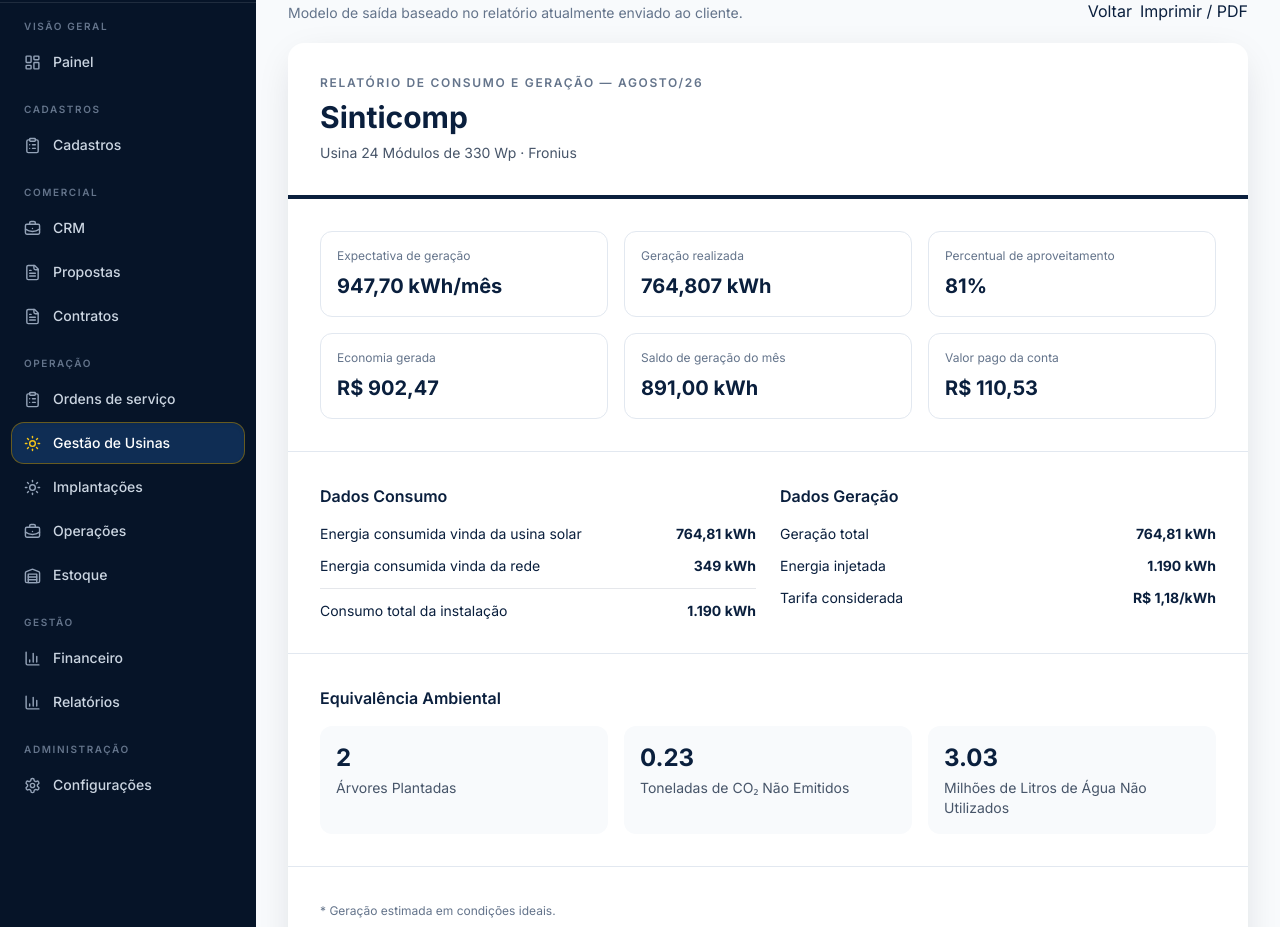
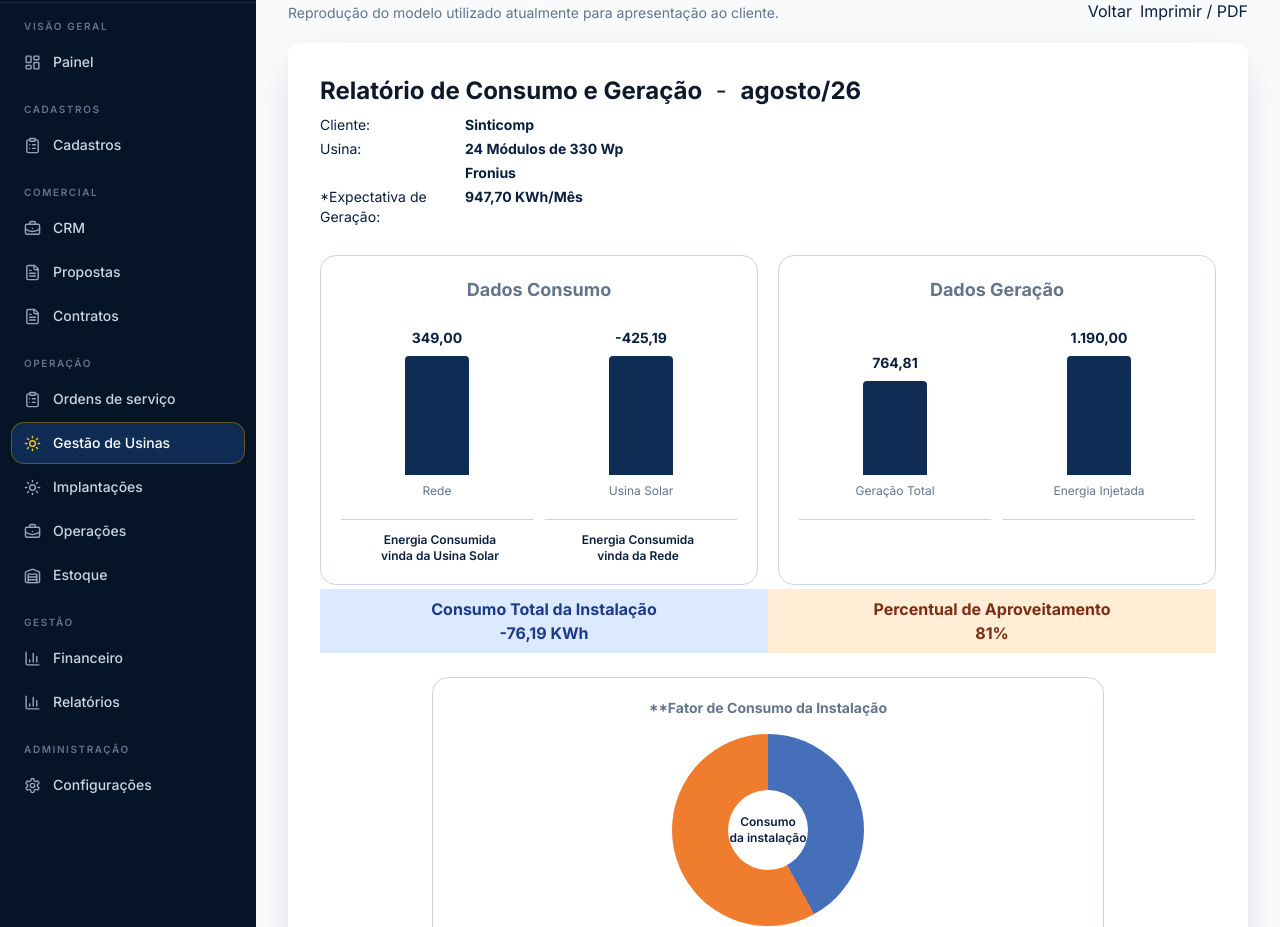
Before and after one commit to consultorfernandolima-cmyk/kaelo, a React (Vite) app: page /gestao-usinas/relatorio-consumo in a window 1280 px wide. Shown: the part 145-1072 px from the top of the page. Built offline with nearby package versions, Linux system fonts and the light colour scheme.

Commit message:
feat: aproximar relatorio do modelo entregue ao cliente

```diff
--- a/src/modules/gestao-usinas/RelatorioConsumoGeracaoPage.jsx
+++ b/src/modules/gestao-usinas/RelatorioConsumoGeracaoPage.jsx
@@ -1,58 +1,73 @@
 import { ArrowLeft, Printer } from 'lucide-react'
 import { Link } from 'react-router-dom'
 
-const data = {
-  cliente: 'Sinticomp',
-  periodo: 'agosto/26',
-  modulos: 24,
-  potenciaWp: 330,
-  inversor: 'Fronius',
-  expectativa: 947.7,
-  geracao: 764.80724,
-  consumoRede: 349,
-  injetada: 1190,
-  tarifa: 1.18,
-  valorConta: 110.53,
-  saldoGeracao: 891,
-  economia: 902.47,
-  consumoTotal: 1190,
-  consumoUsina: 764.80724,
-  consumoCemig: 349,
-  aproveitamento: 81,
-  arvores: 2,
-  co2: 0.23,
-  agua: 3.03,
+const d = {
+  cliente: 'Sinticomp', periodo: 'agosto/26', usina: '24 Módulos de 330 Wp', inversor: 'Fronius',
+  expectativa: 947.70, geracao: 764.80724, rede: 349, injetada: 1190,
+  saldoGeracao: 891.00, consumoTotal: -76.19, aproveitamento: 81,
+  energiaConcessionaria: 58.97, economia: 902.47, saldoAtual: 2100,
+  arvores: 2, co2: 0.23, agua: 3.03, fatorCemig: -458, fatorUsina: 558,
+}
+
+const fmt = (n, digits=2) => Number(n).toLocaleString('pt-BR',{minimumFractionDigits:digits,maximumFractionDigits:digits})
+
+function Bar({ value, label, max=1200, negative=false }) {
+  const width = Math.min(Math.abs(value) / max * 100, 100)
+  return <div className="flex h-52 items-end justify-center gap-8 border-b border-slate-300 px-6 pb-5 pt-4">
+    <div className="flex h-full w-28 flex-col items-center justify-end gap-2">
+      <strong className="text-sm text-navy-900">{fmt(value)}</strong>
+      <div className="w-16 rounded-t bg-navy-800" style={{height:`${Math.max(width,8)}%`}} />
+      <span className="text-xs text-slate-500">{label}</span>
+    </div>
+  </div>
 }
 
 export default function RelatorioConsumoGeracaoPage() {
   return <section className="space-y-5">
     <header className="flex flex-col gap-3 md:flex-row md:items-end md:justify-between print:hidden">
-      <div><p className="text-xs font-semibold uppercase tracking-[0.14em] text-solar-green">Gestão de Usinas · Relatório</p><h2 className="page-title">Relatório de Consumo e Geração</h2><p className="page-subtitle">Modelo de saída baseado no relatório atualmente enviado ao cliente.</p></div>
+      <div><p className="text-xs font-semibold uppercase tracking-[0.14em] text-solar-green">Gestão de Usinas · Relatório</p><h2 className="page-title">Relatório de Consumo e Geração</h2><p className="page-subtitle">Reprodução do modelo utilizado atualmente para apresentação ao cliente.</p></div>
       <div className="flex gap-2"><Link className="btn-secondary" to="/gestao-usinas/geracao"><ArrowLeft size={16}/> Voltar</Link><button className="btn-primary" onClick={()=>window.print()}><Printer size={16}/> Imprimir / PDF</button></div>
     </header>
-    <article className="mx-auto max-w-5xl overflow-hidden rounded-2xl bg-white shadow-card print:shadow-none">
-      <div className="border-b-4 border-navy-900 p-8">
-        <p className="text-xs font-semibold uppercase tracking-[0.14em] text-slate-500">Relatório de Consumo e Geração — {data.periodo}</p>
-        <h1 className="mt-2 text-3xl font-bold text-navy-900">{data.cliente}</h1>
-        <p className="mt-2 text-sm text-slate-600">Usina {data.modulos} Módulos de {data.potenciaWp} Wp · {data.inversor}</p>
+
+    <article className="mx-auto max-w-5xl overflow-hidden rounded-xl bg-white p-8 shadow-card print:max-w-none print:rounded-none print:p-10 print:shadow-none">
+      <div className="mb-7">
+        <h1 className="text-2xl font-bold text-slate-900">Relatório de Consumo e Geração <span className="ml-2 font-normal">-</span> <span className="ml-2">{d.periodo}</span></h1>
+        <div className="mt-2 grid max-w-xl grid-cols-[145px_1fr] gap-y-1 text-sm">
+          <span>Cliente:</span><strong>{d.cliente}</strong>
+          <span>Usina:</span><strong>{d.usina}</strong>
+          <span></span><strong>{d.inversor}</strong>
+          <span>*Expectativa de Geração:</span><strong>{fmt(d.expectativa)} KWh/Mês</strong>
+        </div>
       </div>
-      <div className="grid gap-4 p-8 md:grid-cols-3">
-        {[
-          ['Expectativa de geração', `${data.expectativa.toLocaleString('pt-BR',{minimumFractionDigits:2})} kWh/mês`],
-          ['Geração realizada', `${data.geracao.toLocaleString('pt-BR',{minimumFractionDigits:2})} kWh`],
-          ['Percentual de aproveitamento', `${data.aproveitamento}%`],
-          ['Economia gerada', `R$ ${data.economia.toLocaleString('pt-BR',{minimumFractionDigits:2})}`],
-          ['Saldo de geração do mês', `${data.saldoGeracao.toLocaleString('pt-BR',{minimumFractionDigits:2})} kWh`],
-          ['Valor pago da conta', `R$ ${data.valorConta.toLocaleString('pt-BR',{minimumFractionDigits:2})}`],
-        ].map(([label,value])=><div className="rounded-xl border border-slate-200 p-4" key={label}><p className="text-xs text-slate-500">{label}</p><p className="mt-2 text-xl font-bold text-navy-900">{value}</p></div>)}
+
+      <div className="grid gap-5 md:grid-cols-2">
+        <section className="rounded-2xl border border-slate-300 p-5"><h2 className="text-center text-lg font-bold text-slate-500">Dados Consumo</h2><div className="mt-2 grid grid-cols-2 gap-3"><Bar value={d.rede} label="Rede" max={400}/><Bar value={-425.19276} label="Usina Solar" max={600}/></div><div className="mt-3 grid grid-cols-2 text-center text-xs font-semibold"><span>Energia Consumida<br/>vinda da Usina Solar</span><span>Energia Consumida<br/>vinda da Rede</span></div></section>
+        <section className="rounded-2xl border border-slate-300 p-5"><h2 className="text-center text-lg font-bold text-slate-500">Dados Geração</h2><div className="mt-2 grid grid-cols-2 gap-3"><Bar value={d.geracao} label="Geração Total" max={1400}/><Bar value={d.injetada} label="Energia Injetada" max={1400}/></div></section>
       </div>
-      <div className="grid gap-6 border-t border-slate-200 p-8 md:grid-cols-2">
-        <div><h2 className="font-semibold text-navy-900">Dados Consumo</h2><div className="mt-4 space-y-3 text-sm"><div className="flex justify-between"><span>Energia consumida vinda da usina solar</span><strong>{data.consumoUsina.toLocaleString('pt-BR',{maximumFractionDigits:2})} kWh</strong></div><div className="flex justify-between"><span>Energia consumida vinda da rede</span><strong>{data.consumoCemig.toLocaleString('pt-BR',{maximumFractionDigits:2})} kWh</strong></div><div className="flex justify-between border-t pt-3"><span>Consumo total da instalação</span><strong>{data.consumoTotal.toLocaleString('pt-BR',{maximumFractionDigits:2})} kWh</strong></div></div></div>
-        <div><h2 className="font-semibold text-navy-900">Dados Geração</h2><div className="mt-4 space-y-3 text-sm"><div className="flex justify-between"><span>Geração total</span><strong>{data.geracao.toLocaleString('pt-BR',{maximumFractionDigits:2})} kWh</strong></div><div className="flex justify-between"><span>Energia injetada</span><strong>{data.injetada.toLocaleString('pt-BR',{maximumFractionDigits:2})} kWh</strong></div><div className="flex justify-between"><span>Tarifa considerada</span><strong>R$ {data.tarifa.toLocaleString('pt-BR',{minimumFractionDigits:2})}/kWh</strong></div></div></div>
+
+      <div className="mt-1 grid md:grid-cols-2">
+        <div className="bg-blue-100 p-2 text-center font-bold text-blue-900">Consumo Total da Instalação<br/>{fmt(d.consumoTotal)} KWh</div>
+        <div className="bg-orange-100 p-2 text-center font-bold text-orange-900">Percentual de Aproveitamento<br/>{d.aproveitamento}%</div>
       </div>
-      <div className="border-t border-slate-200 p-8"><h2 className="font-semibold text-navy-900">Equivalência Ambiental</h2><div className="mt-4 grid gap-4 md:grid-cols-3">{[[data.arvores,'Árvores Plantadas'],[data.co2,'Toneladas de CO₂ Não Emitidos'],[data.agua,'Milhões de Litros de Água Não Utilizados']].map(([v,l])=><div className="rounded-xl bg-slate-50 p-4" key={l}><p className="text-2xl font-bold text-navy-900">{v}</p><p className="mt-1 text-sm text-slate-600">{l}</p></div>)}</div></div>
-      <div className="border-t border-slate-200 p-8 text-xs leading-6 text-slate-500"><p>* Geração estimada em condições ideais.</p><p>** Exibe a origem da energia consumida na instalação.</p><p>*** Levados em conta dados virtuais de conversão (kWh gerados no mês atual → CO₂).</p></div>
+
+      <section className="mx-auto mt-6 max-w-2xl rounded-2xl border border-slate-300 p-5">
+        <h2 className="text-center text-sm font-bold text-slate-500">**Fator de Consumo da Instalação</h2>
+        <div className="mx-auto mt-4 flex h-48 w-48 items-center justify-center rounded-full" style={{background:`conic-gradient(#466fba 0 42%, #f07d2d 42% 100%)`}}>
+          <div className="flex h-20 w-20 items-center justify-center rounded-full bg-white text-center text-xs font-semibold">Consumo<br/>da instalação</div>
+        </div>
+        <div className="mt-4 flex justify-center gap-8 text-sm"><span>■ Consumo Cemig {d.fatorCemig}%</span><span>■ Consumo Usina {d.fatorUsina}%</span></div>
+      </section>
+
+      <div className="mt-5 grid gap-1 max-w-2xl bg-orange-100 p-2 font-bold text-red-600 md:grid-cols-2"><div>Saldo de Geração do Mês : <span>{fmt(d.saldoGeracao)} KWh</span></div><div>Energia Consumida da Concessionária <span>R$ {fmt(d.energiaConcessionaria)}</span></div></div>
+
+      <div className="mt-8 grid gap-8 md:grid-cols-2">
+        <section><h2 className="bg-green-100 p-2 text-center font-bold text-green-900">***Equivalência Ambiental</h2><div className="mt-6 space-y-2 pl-8 text-sm font-semibold"><p className="text-green-600">{d.arvores} Árvores Plantadas</p><p className="text-slate-500">{fmt(d.co2)} Toneladas de CO2 Não Emitidos</p><p className="text-blue-800">{fmt(d.agua)} Milhões de Litros De Água Não Utilizados</p></div><div className="mx-auto mt-8 max-w-xs bg-orange-100 p-2 text-center font-bold text-orange-900">Economia Gerada<br/><span className="text-lg">R$ {fmt(d.economia)}</span></div></section>
+        <section><h2 className="bg-blue-100 p-2 text-center font-bold text-blue-900">Saldo Atual De Geração</h2><Bar value={d.saldoAtual} label="" max={2100}/></section>
+      </div>
+
+      <div className="mt-7 text-sm italic text-slate-700"><p className="not-italic text-base font-medium">Observações :</p><p>*Geração estimada em condições ideais.</p><p>**Exibe a origem da energia consumida na instalação.</p><p>***Levados em conta dados virtuais de conversão (kWh gerados no mês atual → CO₂).</p></div>
     </article>
-    <div className="rounded-xl border border-amber-200 bg-amber-50 p-4 text-sm text-amber-800 print:hidden">Modelo demonstrativo. Os valores acima reproduzem o caso de referência do relatório de agosto/2026; a próxima etapa é vincular este layout aos lançamentos mensais reais.</div>
+
+    <div className="rounded-xl border border-amber-200 bg-amber-50 p-4 text-sm text-amber-800 print:hidden">Modelo demonstrativo baseado no PDF de agosto/2026 enviado pelo usuário. Os indicadores e textos são preservados para validação antes de transformar o relatório em saída definitiva do Kaelo.</div>
   </section>
 }
```
